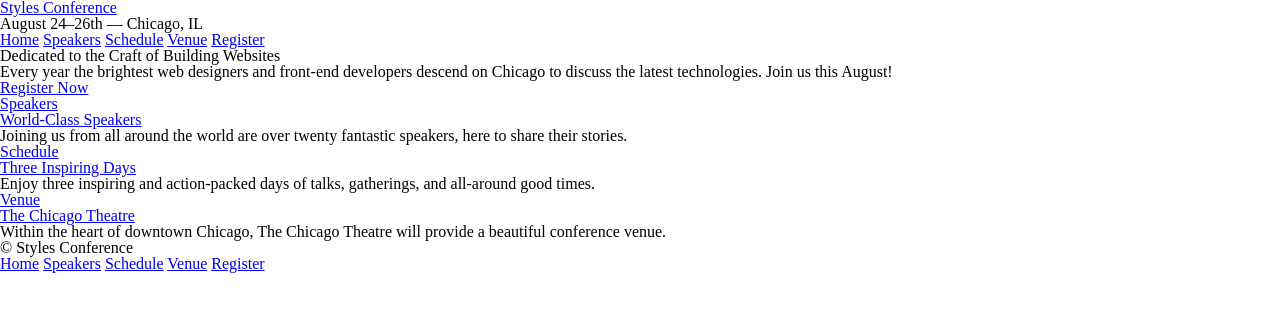
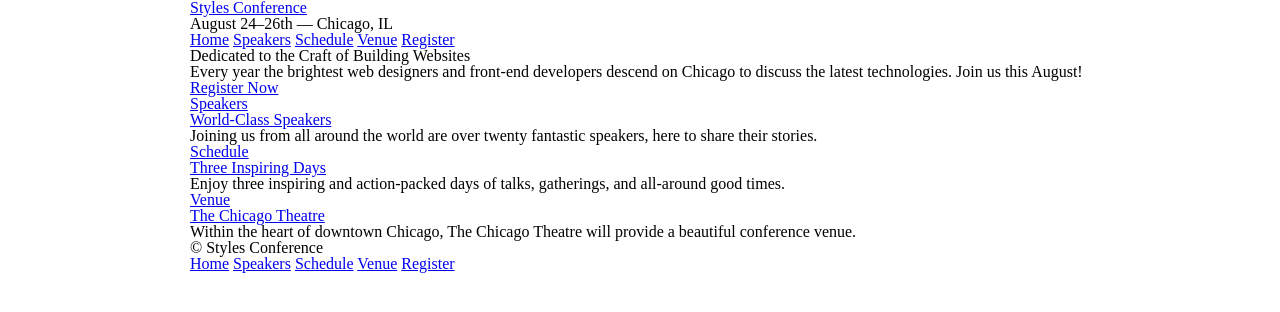
Before and after one commit to Andr/styles-conference, a plain HTML site: page index.html in a window 1280 px wide. Drawn offline with Linux system fonts and the light colour scheme.

Commit message:
box starter

```diff
--- a/Assets/Stylesheets/main.css
+++ b/Assets/Stylesheets/main.css
@@ -130,5 +130,19 @@ table {
 
 /*
   ========================================
-  Typography
+  Grid
   ========================================
+*/
+
+*,
+*::before {
+  -webkit-box-sizing: border-box;
+  -moz-box-sizing: border-box;
+  box-sizing: border-box;
+}
+.container {
+  margin: 0 auto;
+  padding-left: 30px;
+  padding-right: 30px;
+  width: 960px;
+}
--- a/index.html
+++ b/index.html
@@ -9,7 +9,7 @@
   <body>
     <!-- Header -->
 
-    <header>
+    <header class="container">
       <h1>
         <a href="index.html">Styles Conference</a>
       </h1>
@@ -27,7 +27,7 @@
 
     <!-- Hero -->
 
-    <section>
+    <section class="container">
       <h2>Dedicated to the Craft of Building Websites</h2>
 
       <p>
@@ -40,7 +40,7 @@
 
     <!-- Teasers -->
 
-    <section>
+    <section class="container">
       <section>
         <a href="speakers.html">
           <h5>Speakers</h5>
@@ -77,7 +77,7 @@
 
     <!-- Footer -->
 
-    <footer>
+    <footer class="container">
       <small>&copy; Styles Conference</small>
 
       <nav>
```
